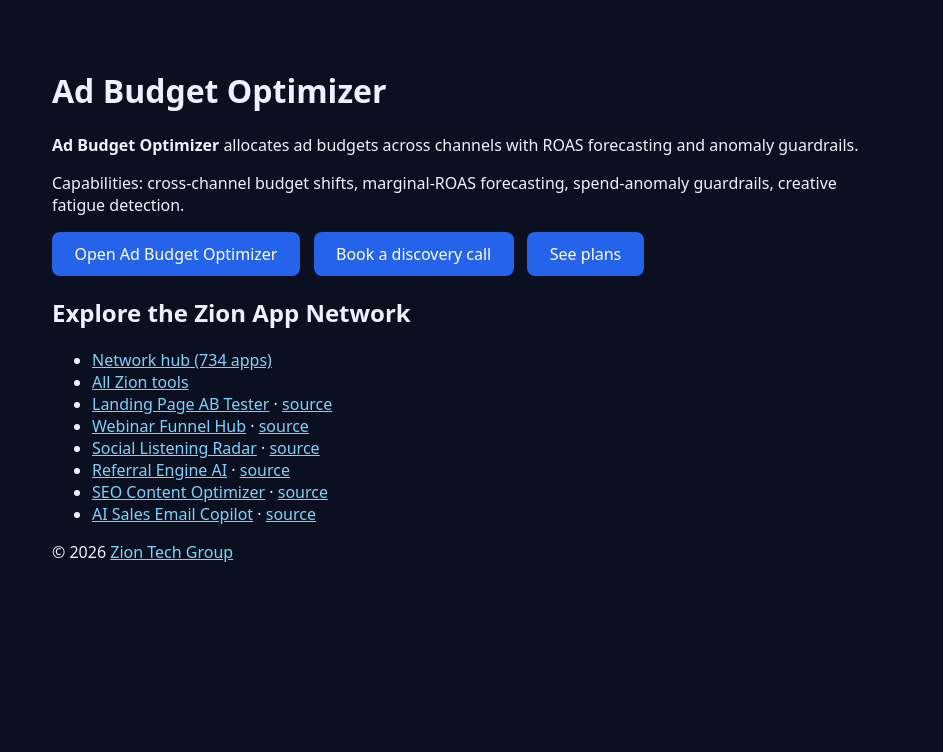
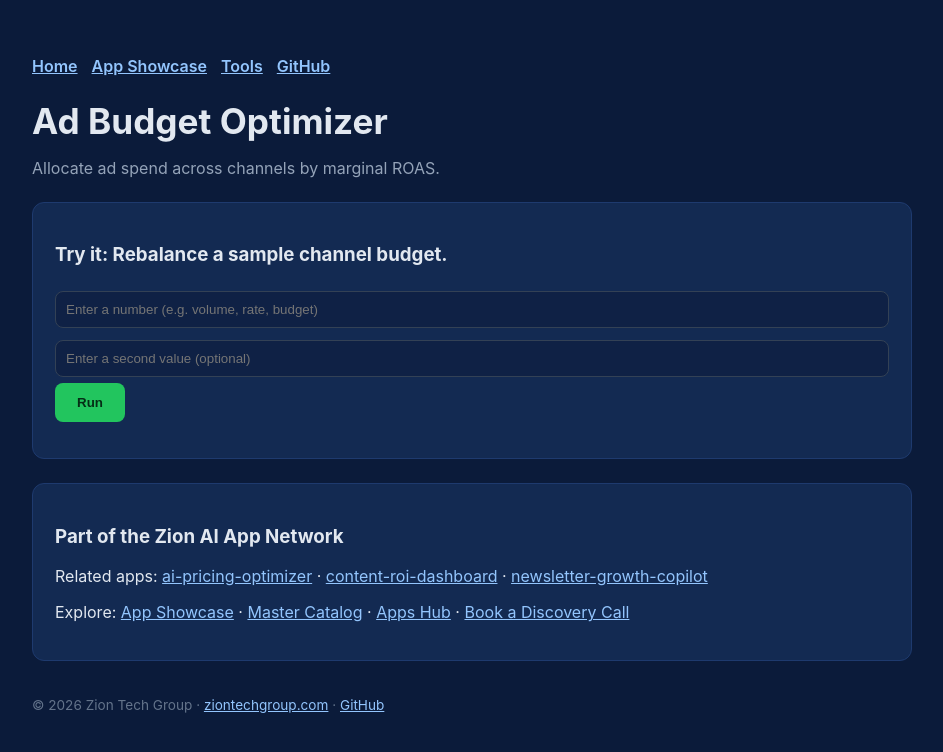
Before and after one commit to Zion-support/ad-budget-optimizer, a plain HTML site: page index.html in a window 1280 px wide. Shown: the whole page, without its empty margins (168-1111 px from the left). Drawn offline with Linux system fonts and the light colour scheme.

Commit message:
Add interactive app page and network interlinks

```diff
--- a/index.html
+++ b/index.html
@@ -1,25 +1,18 @@
 <!DOCTYPE html>
-<html lang="en"><head><meta charset="UTF-8"><meta name="viewport" content="width=device-width,initial-scale=1">
-<title>Ad Budget Optimizer — Zion Tech Group</title>
-<meta name="description" content="Ad Budget Optimizer allocates ad budgets across channels with ROAS forecasting and anomaly guardrails.">
-<style>body{font-family:system-ui,sans-serif;margin:0;background:#0b1020;color:#eef2ff}main{max-width:840px;margin:0 auto;padding:3rem 1.5rem}a{color:#7dd3fc}.cta{display:inline-block;background:#2563eb;color:#fff;padding:.7rem 1.4rem;border-radius:8px;text-decoration:none;margin-right:.6rem}</style>
-</head><body><main>
-<h1>Ad Budget Optimizer</h1>
-<p><strong>Ad Budget Optimizer</strong> allocates ad budgets across channels with ROAS forecasting and anomaly guardrails.</p>
-<p>Capabilities: cross-channel budget shifts, marginal-ROAS forecasting, spend-anomaly guardrails, creative fatigue detection.</p>
-<p><a class="cta" href="https://ziontechgroup.com/ad-budget-optimizer/">Open Ad Budget Optimizer</a>
-<a class="cta" href="https://ziontechgroup.com/discovery/">Book a discovery call</a>
-<a class="cta" href="https://ziontechgroup.com/en/plans/">See plans</a></p>
-<h2>Explore the Zion App Network</h2>
-<ul>
-<li><a href="https://github.com/Zion-support/zion-app-network">Network hub (734 apps)</a></li>
-<li><a href="https://ziontechgroup.com/tools/">All Zion tools</a></li>
-<li><a href="https://ziontechgroup.com/landing-page-ab-tester/">Landing Page AB Tester</a> · <a href="https://github.com/Zion-support/landing-page-ab-tester">source</a></li>
-<li><a href="https://ziontechgroup.com/webinar-funnel-hub/">Webinar Funnel Hub</a> · <a href="https://github.com/Zion-support/webinar-funnel-hub">source</a></li>
-<li><a href="https://ziontechgroup.com/social-listening-radar/">Social Listening Radar</a> · <a href="https://github.com/Zion-support/social-listening-radar">source</a></li>
-<li><a href="https://ziontechgroup.com/referral-engine-ai/">Referral Engine AI</a> · <a href="https://github.com/Zion-support/referral-engine-ai">source</a></li>
-<li><a href="https://ziontechgroup.com/seo-content-optimizer/">SEO Content Optimizer</a> · <a href="https://github.com/Zion-support/seo-content-optimizer">source</a></li>
-<li><a href="https://ziontechgroup.com/ai-sales-email-copilot/">AI Sales Email Copilot</a> · <a href="https://github.com/Zion-support/ai-sales-email-copilot">source</a></li>
-</ul>
-<p>© 2026 <a href="https://ziontechgroup.com/">Zion Tech Group</a></p>
-</main></body></html>
+<html lang="en"><head><meta charset="UTF-8"><meta name="viewport" content="width=device-width,initial-scale=1.0">
+<title>Ad Budget Optimizer — Zion Tech Group AI App Network</title>
+<meta name="description" content="Allocate ad spend across channels by marginal ROAS. Part of the Zion Tech Group AI App Network.">
+<style>body{font-family:-apple-system,Segoe UI,Roboto,sans-serif;margin:0;background:#0b1b3a;color:#e2e8f0}main{max-width:880px;margin:0 auto;padding:56px 24px}h1{font-size:2.2rem;margin-bottom:8px}.sub{color:#94a3b8}.card{background:#132a52;border:1px solid #1e3a6e;border-radius:12px;padding:22px;margin:24px 0}input{width:100%;padding:10px;border-radius:8px;border:1px solid #334155;background:#0f2145;color:#e2e8f0;margin:6px 0;box-sizing:border-box}button{background:#22c55e;border:none;color:#052e16;font-weight:700;padding:12px 22px;border-radius:8px;cursor:pointer}#out{margin-top:14px;color:#86efac;white-space:pre-wrap}a{color:#93c5fd}nav a{margin-right:14px;font-weight:600}footer{margin-top:36px;font-size:.85rem;color:#64748b}</style></head>
+<body><main>
+<nav><a href="https://ziontechgroup.com/">Home</a><a href="https://ziontechgroup.com/apps/">App Showcase</a><a href="https://ziontechgroup.com/tools/">Tools</a><a href="https://github.com/Zion-support/ad-budget-optimizer">GitHub</a></nav>
+<h1>Ad Budget Optimizer</h1><p class="sub">Allocate ad spend across channels by marginal ROAS.</p>
+<div class="card"><h3>Try it: Rebalance a sample channel budget.</h3>
+<input id="a" placeholder="Enter a number (e.g. volume, rate, budget)"><input id="b" placeholder="Enter a second value (optional)">
+<button onclick="run()">Run</button><div id="out"></div></div>
+<div class="card"><h3>Part of the Zion AI App Network</h3>
+<p>Related apps: <a href="https://ziontechgroup.com/ai-pricing-optimizer/">ai-pricing-optimizer</a> · <a href="https://ziontechgroup.com/content-roi-dashboard/">content-roi-dashboard</a> · <a href="https://ziontechgroup.com/newsletter-growth-copilot/">newsletter-growth-copilot</a></p>
+<p>Explore: <a href="https://ziontechgroup.com/apps/">App Showcase</a> · <a href="https://github.com/Zion-support/zion-app-network">Master Catalog</a> · <a href="https://github.com/Zion-support/zion-apps-hub">Apps Hub</a> · <a href="https://ziontechgroup.com/discovery/">Book a Discovery Call</a></p></div>
+<footer>© 2026 Zion Tech Group · <a href="https://ziontechgroup.com">ziontechgroup.com</a> · <a href="https://github.com/Zion-support">GitHub</a></footer>
+</main>
+<script>function run(){const x=parseFloat(document.getElementById('a').value)||0;const y=parseFloat(document.getElementById('b').value)||1;const est=(x*y*0.12).toLocaleString(undefined,{maximumFractionDigits:0});document.getElementById('out').textContent="Estimated impact with Ad Budget Optimizer: ~"+est+" improvement potential.\nDemo estimate — connect your data for real results. Contact: https://ziontechgroup.com/discovery/";}</script>
+</body></html>
```
Also changed, not shown: 1 other file.
